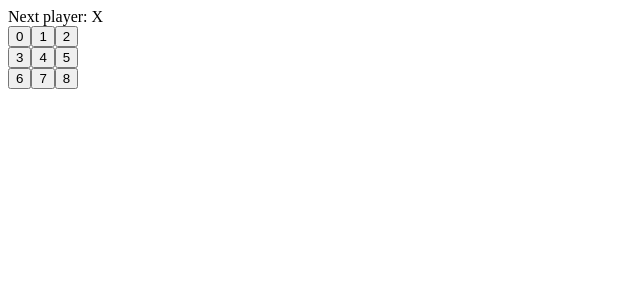
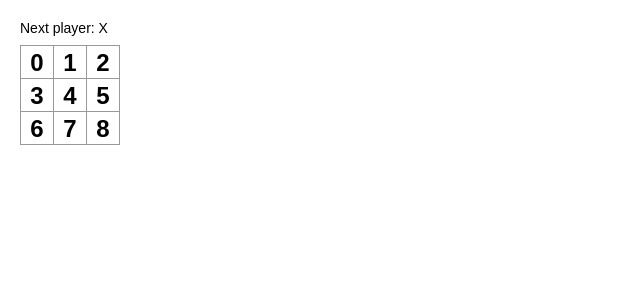
Before and after one commit to atsuki-t/tic-tac-toe, a React (Create React App) app: page / in a window 1280 px wide. Shown: the top 300 px of the page, without its empty margins (0-640 px from the left). Built offline with nearby package versions, Linux system fonts and the light colour scheme.

Commit message:
improve style

```diff
--- a/public/index.html
+++ b/public/index.html
@@ -1,43 +1,12 @@
 <!DOCTYPE html>
-<html lang="en">
+
+<html lang="ja">
   <head>
     <meta charset="utf-8" />
-    <link rel="icon" href="%PUBLIC_URL%/favicon.ico" />
-    <meta name="viewport" content="width=device-width, initial-scale=1" />
-    <meta name="theme-color" content="#000000" />
-    <meta
-      name="description"
-      content="Web site created using create-react-app"
-    />
-    <link rel="apple-touch-icon" href="%PUBLIC_URL%/logo192.png" />
-    <!--
-      manifest.json provides metadata used when your web app is installed on a
-      user's mobile device or desktop. See https://developers.google.com/web/fundamentals/web-app-manifest/
-    -->
-    <link rel="manifest" href="%PUBLIC_URL%/manifest.json" />
-    <!--
-      Notice the use of %PUBLIC_URL% in the tags above.
-      It will be replaced with the URL of the `public` folder during the build.
-      Only files inside the `public` folder can be referenced from the HTML.
-
-      Unlike "/favicon.ico" or "favicon.ico", "%PUBLIC_URL%/favicon.ico" will
-      work correctly both with client-side routing and a non-root public URL.
-      Learn how to configure a non-root public URL by running `npm run build`.
-    -->
-    <title>React App</title>
+    <link rel="stylesheet" href="%PUBLIC_URL%/style.css" />
+    <title>Tic Tac Toe</title>
   </head>
   <body>
-    <noscript>You need to enable JavaScript to run this app.</noscript>
     <div id="root"></div>
-    <!--
-      This HTML file is a template.
-      If you open it directly in the browser, you will see an empty page.
-
-      You can add webfonts, meta tags, or analytics to this file.
-      The build step will place the bundled scripts into the <body> tag.
-
-      To begin the development, run `npm start` or `yarn start`.
-      To create a production bundle, use `npm run build` or `yarn build`.
-    -->
   </body>
 </html>
--- /dev/null
+++ b/public/style.css
@@ -0,0 +1,50 @@
+body {
+  font: 14px "Century Gothic", Futura, sans-serif;
+  margin: 20px;
+}
+
+ol, ul {
+  padding-left: 30px;
+}
+
+.board-row:after {
+  clear: both;
+  content: "";
+  display: table;
+}
+
+.status {
+  margin-bottom: 10px;
+}
+
+.square {
+  background: #fff;
+  border: 1px solid #999;
+  float: left;
+  font-size: 24px;
+  font-weight: bold;
+  line-height: 34px;
+  height: 34px;
+  margin-right: -1px;
+  margin-top: -1px;
+  padding: 0;
+  text-align: center;
+  width: 34px;
+}
+
+.square:focus {
+  outline: none;
+}
+
+.kbd-navigation .square:focus {
+  background: #ddd;
+}
+
+.game {
+  display: flex;
+  flex-direction: row;
+}
+
+.game-info {
+  margin-left: 20px;
+}
--- a/src/Square.tsx
+++ b/src/Square.tsx
@@ -6,7 +6,7 @@ type Props = {
 
 const Square: React.FC<Props> = (props) => {
   return (
-    <button>
+    <button className="square">
       {props.value}
     </button>
   );
--- a/src/TicTacToe.tsx
+++ b/src/TicTacToe.tsx
@@ -3,8 +3,14 @@ import Board from './Board';
 
 const TicTacToe: React.FC = () => {
   return (
-    <div>
-      <Board />
+    <div className="game">
+      <div className="game-board">
+        <Board />
+      </div>
+      <div className="game-info">
+        <div>{/* status */}</div>
+        <ol>{/* TODO */}</ol>
+      </div>
     </div>
   );
 }
```
